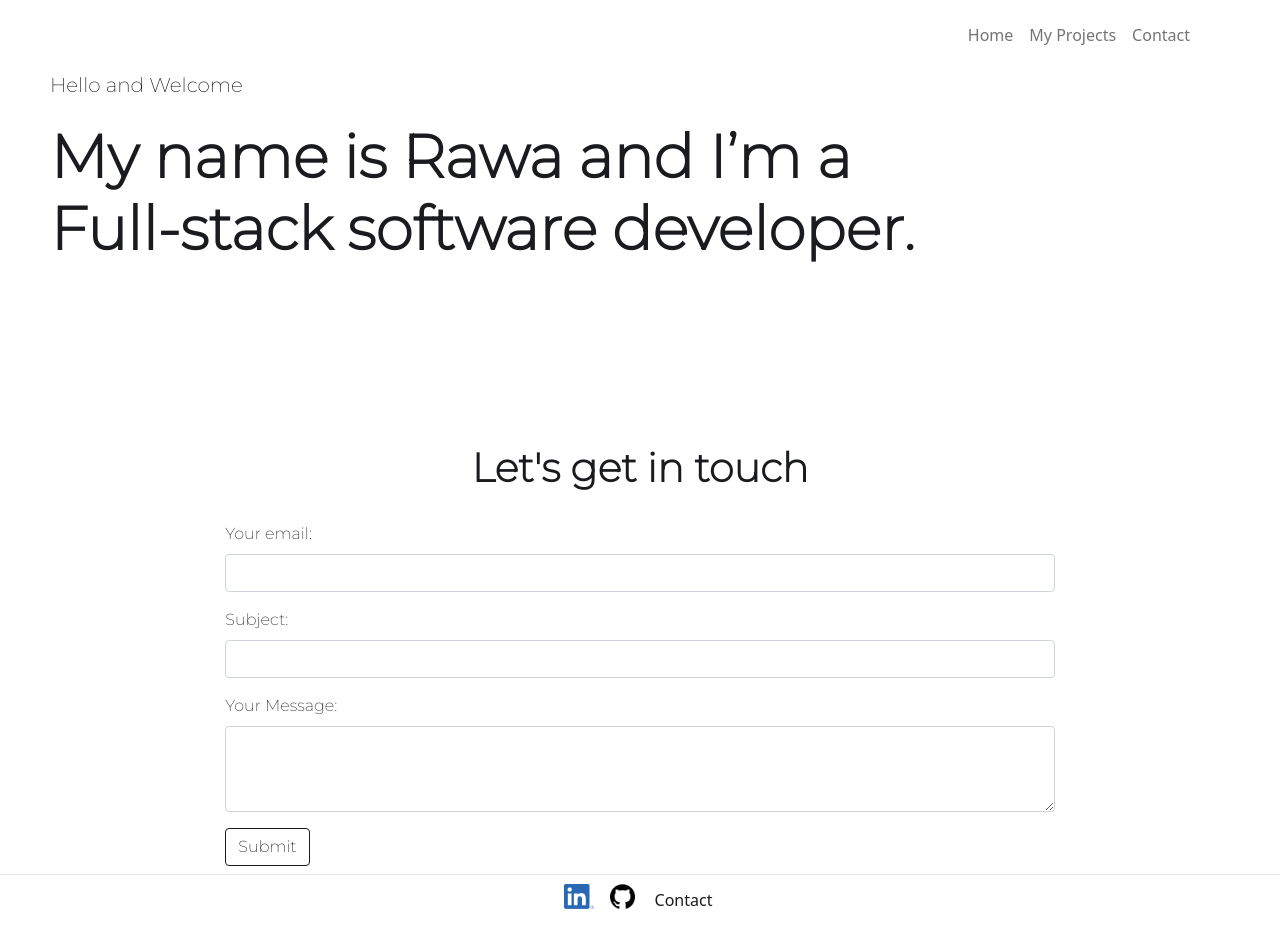
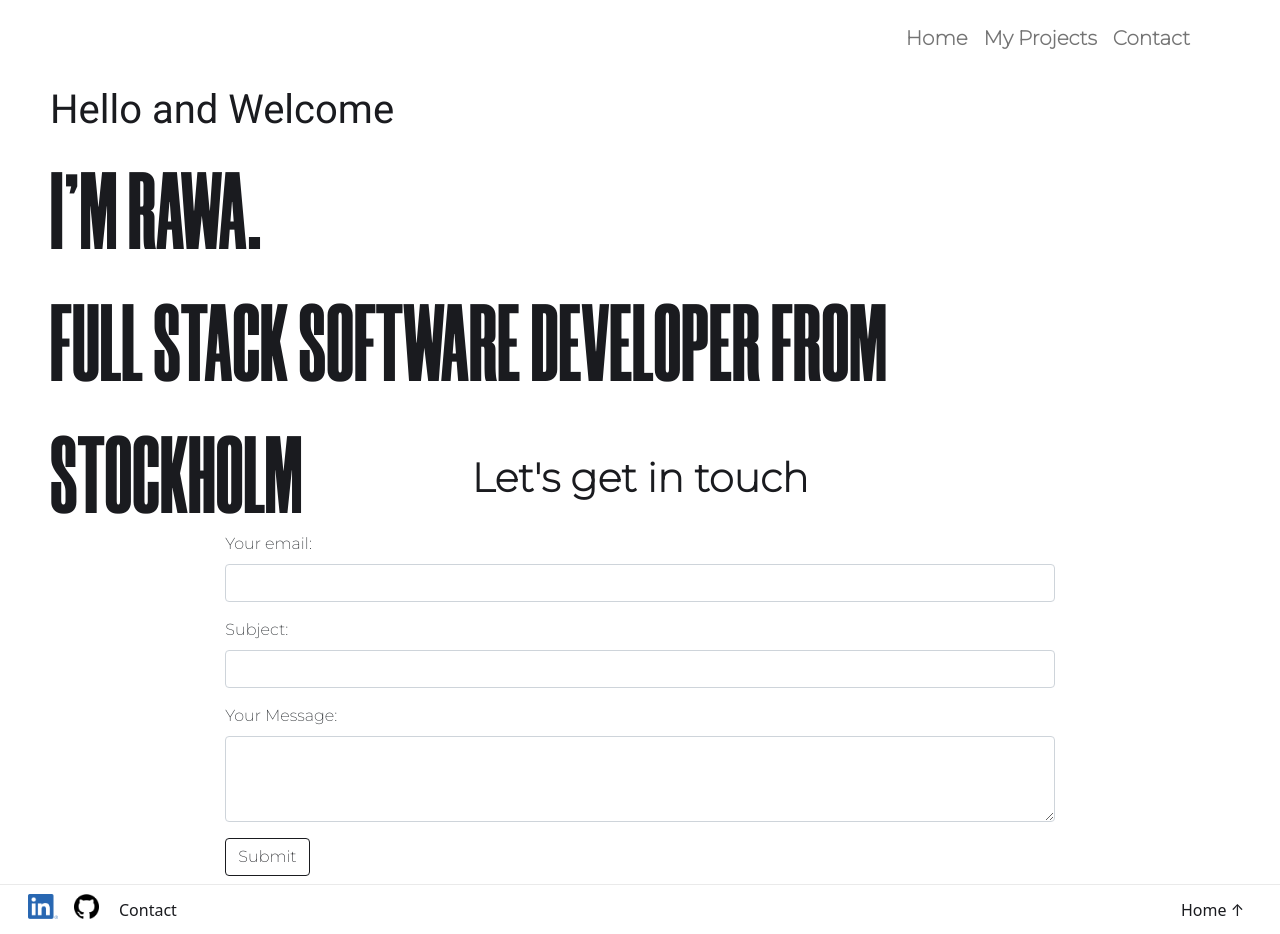
Before and after one commit to Rawa08/Portfolio, a Next.js app: page /contact in a window 1280 px wide. Built offline with nearby package versions, Linux system fonts and the light colour scheme.

Commit message:
home button added to footer

```diff
--- a/components/Footer.js
+++ b/components/Footer.js
@@ -6,14 +6,18 @@ import styles from '../styles/Home.module.css'
 import Image from 'next/image';
 
 const Footer = () => {
+    const homeButton = `ms-lg-auto m-1 ${styles.footerButton}`
+    return (
 
-    return (
+
+
         <footer className={styles.footer}>
         <a href="https://www.linkedin.com/in/rawaaref" target="_blank" className="mx-2" rel="noreferrer"><Image src={linkedin} alt="Linkedin logo" width={30} height={25} /></a>
         <a href="https://github.com/rawa08" target="_blank" className="mx-2" rel="noreferrer"><Image src={githubLogo} alt="github logo" width={25} height={25} /></a>
         <Link href="/contact" passHref><Button className={styles.footerButton}>Contact</Button></Link>
+        <Link href="/" passHref><Button className={homeButton}>Home &#8593;</Button></Link>
+     </footer>
 
-     </footer>
     )
 }
 
--- a/components/Header.js
+++ b/components/Header.js
@@ -8,7 +8,8 @@ const Header = () => {
  <Row>
  <div className={styles.hero}>
   <Col lg={12} xs={12}> <p>Hello and Welcome</p></Col>
-   <Col lg={12} xs={12}><h1>My name is Rawa and I’m a <br />Full-stack software developer.</h1></Col>
+
+   <Col lg={12} xs={12}><h1>I’M RAWA. <br />FULL STACK SOFTWARE DEVELOPER FROM STOCKHOLM</h1></Col>
  </div>
 </Row>
 
--- a/components/Layout.js
+++ b/components/Layout.js
@@ -2,7 +2,11 @@ import Nav from './Nav'
 import Header from './Header'
 import Footer from './Footer'
 
+
+
+
 const Layout = ({children}) => {
+
     return (
 
         <>
--- a/package.json
+++ b/package.json
@@ -15,15 +15,14 @@
     "express": "^4.17.1",
     "isomorphic-fetch": "^3.0.0",
     "next": "11.1.2",
+    "next-fonts": "^1.5.1",
     "react": "17.0.2",
     "react-bootstrap": "^2.0.0-beta.6",
     "react-dom": "17.0.2",
     "react-medium-image-zoom": "^4.3.5"
   },
   "devDependencies": {
-
     "eslint": "7.32.0",
     "eslint-config-next": "11.1.2"
-
   }
 }
--- a/pages/index.js
+++ b/pages/index.js
@@ -1,7 +1,7 @@
 
 import Head from 'next/head';
 import styles from '../styles/Home.module.css';
-import { Col, Row } from 'react-bootstrap';
+import { Col, Row, Button } from 'react-bootstrap';
 import Image from 'next/image';
 import Link from 'next/link';
 import { createClient } from 'contentful';
@@ -38,12 +38,13 @@ export default function Home({ experties }) {
         <meta name="description" content="Fullstack web developer" />
         <meta name="description" content="Fullstack Software developer" />
         <link rel="icon" href="/favicon.ico" />
+
       </Head>
 
 
       {/* STACK SECTION */}
       <div className={styles.techStack}>
-        <h2 className="me-auto">Expertise:</h2>
+        <h2 className="me-auto">Expertise</h2>
         <Row className="justify-content-center mx-auto">
           {experties.map(item => (<Col lg={2} md={4} xs={4} key={item.sys.id} className="text-center"><Image src={`https:${item.fields.image.fields.file.url}`} width={item.fields.width} height={item.fields.height} className={styles.techLogo} alt={item.fields.alt} /> </Col>)
           )}
@@ -55,6 +56,7 @@ export default function Home({ experties }) {
 
       <div className={styles.myProject}>
         <Link href="/projects"><a className={styles.projectLink}>MY PROJECTS</a></Link>
+        <Link href="/projects"><p className={styles.projectLinkMobile}>Go to Projects &#8594;</p></Link>
         <Row className="d-flex justify-content-center align-items-center">
 
          <Col lg={4} md={4} xs={6}><Image src={'https://images.ctfassets.net/9epw4a4fl2u6/6LFzBlI1yDJ14H0PF3n1C5/ce39e935f7e53c2ae60b48e24d514b26/myF-Desktop.png'} width={400} height={300} alt="Project Icon" /></Col>
--- a/styles/Home.module.css
+++ b/styles/Home.module.css
@@ -1,17 +1,31 @@
 @import url('https://fonts.googleapis.com/css2?family=Montserrat:wght@200&display=swap');
+@import url('https://fonts.googleapis.com/css2?family=Roboto:wght@400&display=swap');
+
+@font-face {
+  font-family: "Morganite";
+  src: url("/fonts/Morganite-Black.ttf");
+  font-style: bold;
+  font-weight: 700;
+  font-display: swap;
+}
 
 .customNavLink{
 
   color: #747474!important;
+  font-size:20px;
+  font-weight:bold;
 
 }
 
 .customNavLink:hover{
   color: #1A1B1F!important;
+  font-family: 'Roboto', sans-serif;
+  font-weight: 700;
 
 }
 
 .nav{
+font-family: 'Montserrat', sans-serif;
 transition: all 0.5s !important;
 background-color: rgba(255, 255, 255, 0.9) !important;
 z-index: 997 !important;
@@ -31,21 +45,26 @@ padding: 15px 0 !important;
 .hero {
   width: 80vw;
   height: 40vh;
-  margin: 70px 0 0 50px;
+  margin: 80px 0 0 50px;
   display: flex;
   flex-direction: column;
-  font-family: 'Montserrat', sans-serif;;
   color:#1A1B1F;
+
 
 }
 .hero p{
-  font-size: 20px;
+  font-size: 40px;
+  font-family: 'Roboto', sans-serif;
+
+
 }
 
 .hero h1{
-  font-size: 60px;
-  margin: 5px 0;
-  font-weight: bolder;
+
+  font-family: 'Morganite',sans-serif;
+  font-size:110px;
+  margin-top:0;
+
 }
 
 
@@ -62,14 +81,14 @@ padding: 15px 0 !important;
 
 .myProject {
   padding: 0 50px;
-  margin: 10px 0;
+  margin: 10px 0 50px 0;
 }
 .projectLink,
 .techStack h2,
 .myProject h2 {
 
   margin: 50px 0;
-  font-family: 'Montserrat', sans-serif;
+  font-family: 'Morganite', sans-serif;
   color:#1A1B1F;
 font-weight: bold;
 font-size: 64px;
@@ -77,8 +96,11 @@ text-decoration: none;
 }
 
 .projectLink:hover{
-color:#747474}
+color:red}
 
+.projectLinkMobile{
+  display: none;
+}
 
 .ellipsis{
 
@@ -147,15 +169,19 @@ font-size: 40px;
   .hero {
     width: fit-content;
     height: fit-content;
-    margin-left:10px;
+
   }
   .hero h1{
-    font-size: 40px;
+    font-size: 80px;
   }
   .customNavLink{
     margin: 0 auto;
+  }
 
-
+  .projectLinkMobile{
+    display: block;
+    font-family:'Montserrat', sans-serif;
+    font-size:20px;
   }
 
 }
```
Also changed, not shown: public/fonts/Morganite-Black.ttf (added), 1 other file (tests, documents, lock files or other folders).
